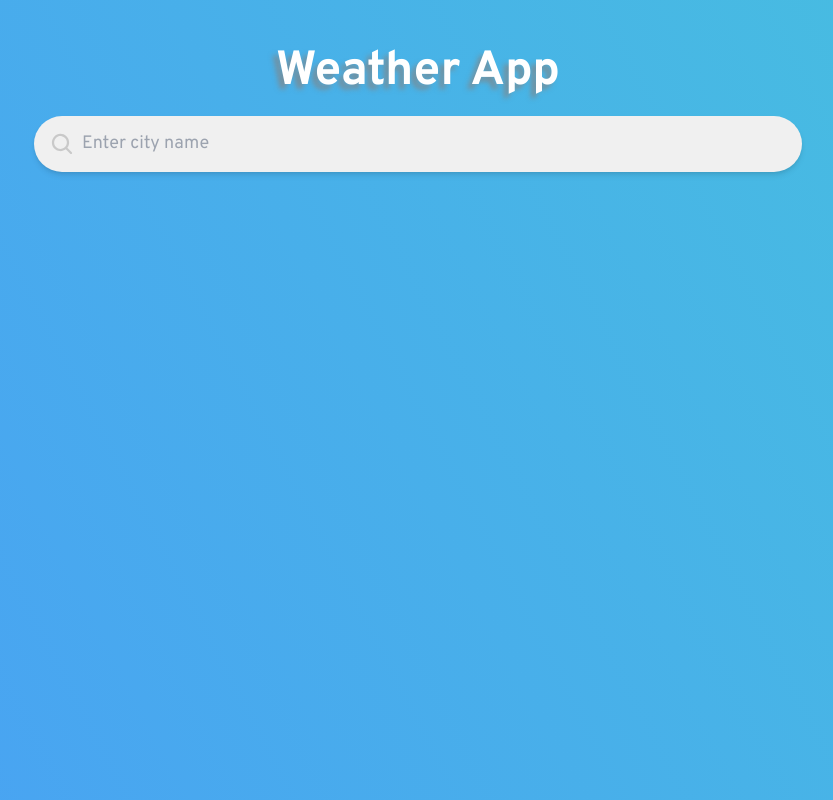
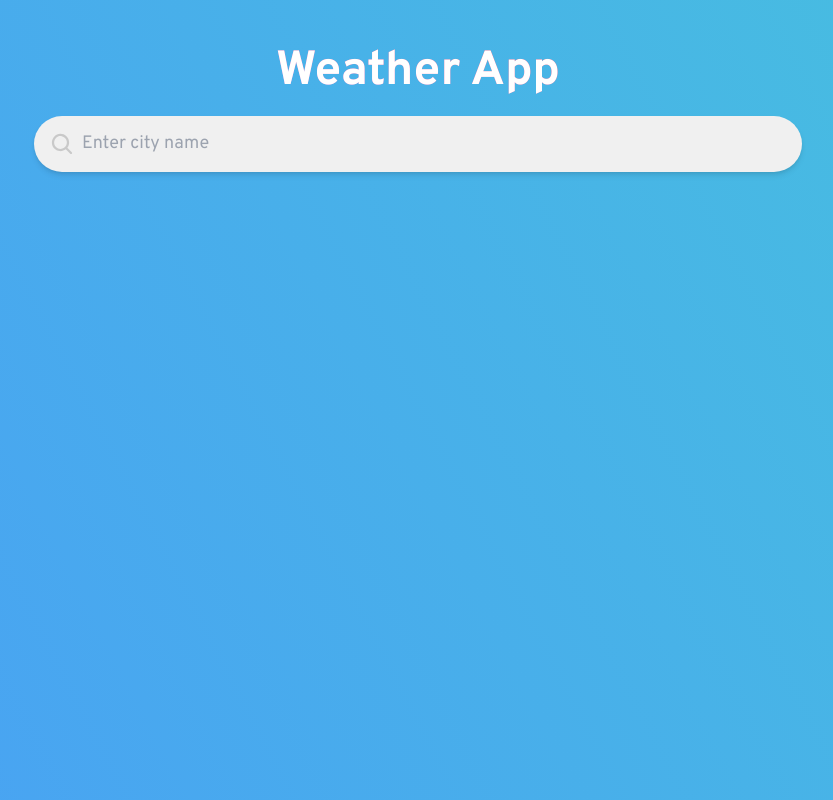
Before and after one commit to NDTue/Weather_App, a React (Vite) app: page / in a window 1280 px wide. Shown: the top 800 px of the page, without its empty margins (222-1055 px from the left). Built offline with nearby package versions, Linux system fonts and the light colour scheme.

Commit message:
[App] Modified heading color

```diff
--- a/src/App.jsx
+++ b/src/App.jsx
@@ -55,7 +55,10 @@ const App = () => {
 
     return (
         <div className="flex flex-col justify-center items-center mt-12">
-            <h1 className="text-5xl font-bold [text-shadow:_-5px_5px_5px_rgba(131,131,131,0.7)] text-white">Weather App</h1>
+            <h1 className="text-5xl  font-bold  text-white
+            bg-gradient-to-tr from-fuchsia-300 to-rose-600 bg-clip-text text-transparent">
+                Weather App
+            </h1>
 
             <WeatherForm onSearch={fetchData}/> {/* Submit tên thành phố sẽ fetchData */}
 
```
